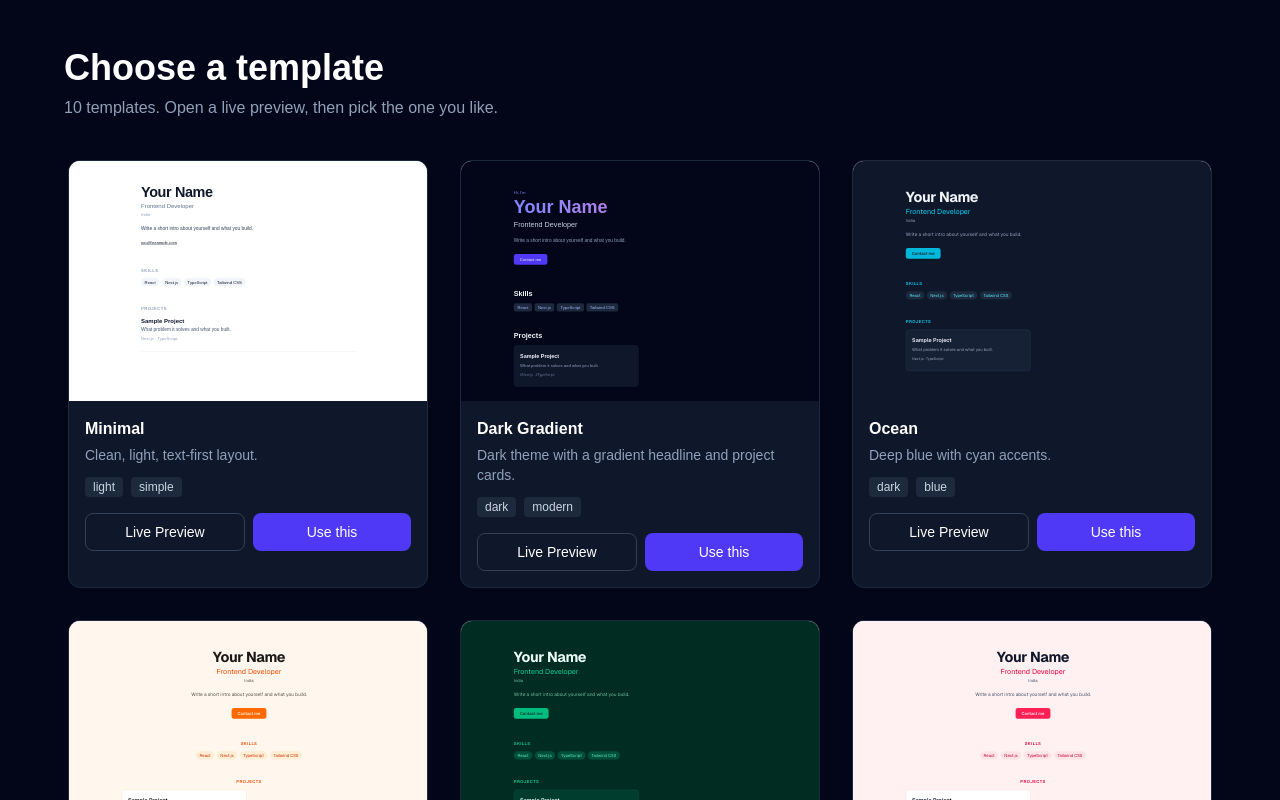
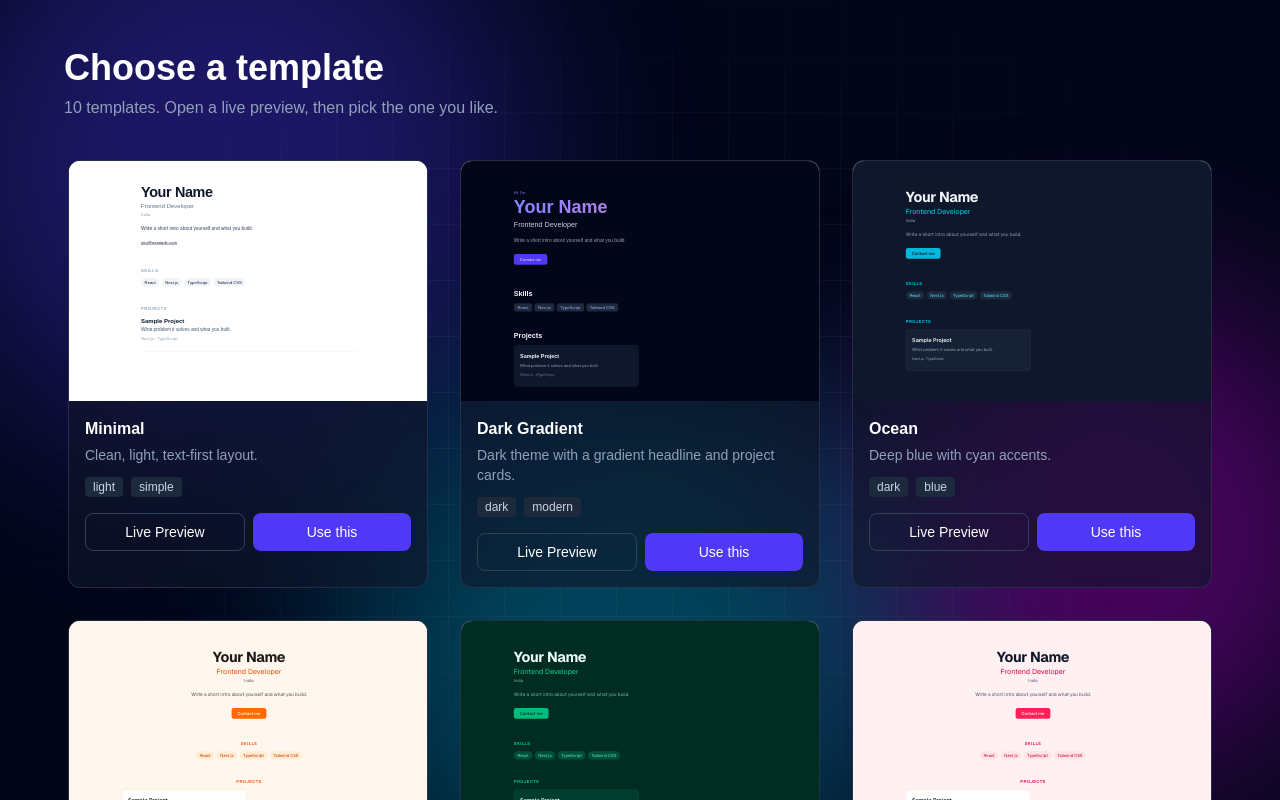
Before and after one commit to RONAK-BHALOTHIA/portfolify, a Next.js app: page /portfolio/templates in a window 1280 px wide. Shown: the top 800 px of the page. Built offline with nearby package versions, Linux system fonts and the light colour scheme.

Commit message:
Animated background on templates page

```diff
--- a/src/app/page.tsx
+++ b/src/app/page.tsx
@@ -128,7 +128,7 @@ export default function Home() {
       <footer className="border-t border-slate-800">
         <div className="max-w-6xl mx-auto px-6 py-6 text-sm text-slate-500 flex justify-between">
           <span>Portfolify</span>
-          <span>Built with Next.js and Claude</span>
+          {/* <span>Built with Next.js and Claude</span> */}
         </div>
       </footer>
     </div>
--- a/src/app/portfolio/templates/page.tsx
+++ b/src/app/portfolio/templates/page.tsx
@@ -1,5 +1,5 @@
 "use client";
-
+import AnimatedBackground from "@/components/AnimatedBackground";
 import { useState, useEffect } from "react";
 import { useRouter } from "next/navigation";
 import { templates, TemplateEntry } from "@/lib/templates";
@@ -19,7 +19,8 @@ export default function TemplatesPage() {
   };
 
   return (
-    <main className="min-h-screen bg-slate-950 text-white px-6 py-12">
+        <main className="relative isolate min-h-screen bg-slate-950 text-white px-6 py-12">
+      <AnimatedBackground />
       <div className="max-w-6xl mx-auto">
         <h1 className="text-4xl font-bold">Choose a template</h1>
         <p className="text-slate-400 mt-2 mb-10">
@@ -30,7 +31,7 @@ export default function TemplatesPage() {
           {templates.map((t) => {
             const Template = t.component;
             return (
-              <div key={t.id} className="w-[360px] rounded-xl border border-slate-800 bg-slate-900 overflow-hidden">
+              <div key={t.id} className="w-[360px] rounded-xl border border-slate-700/60 bg-slate-900/60 backdrop-blur-sm overflow-hidden">
                 {/* Thumbnail: 1200px wide page scaled to 360px (0.3) */}
                 <div className="relative h-[240px] overflow-hidden bg-white pointer-events-none">
                   <div className="origin-top-left w-[1200px] h-[800px] overflow-hidden" style={{ transform: "scale(0.3)" }}>
```
